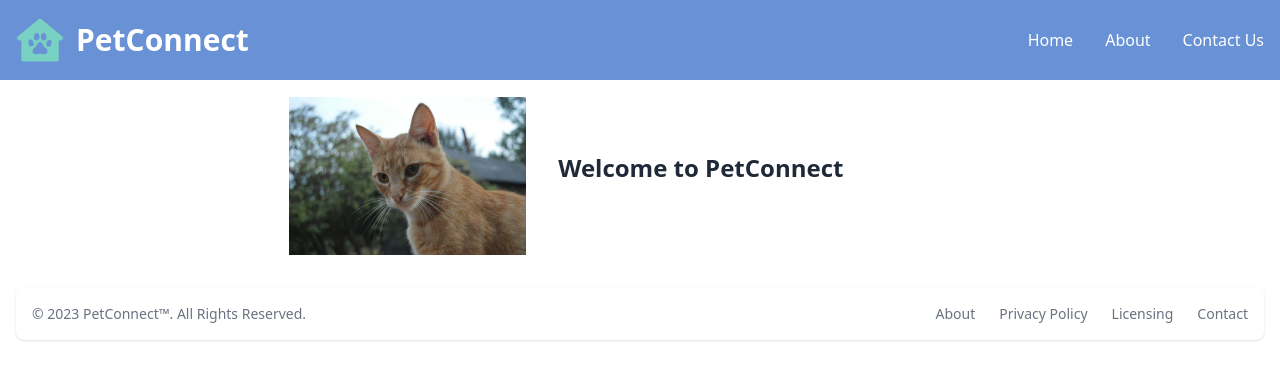
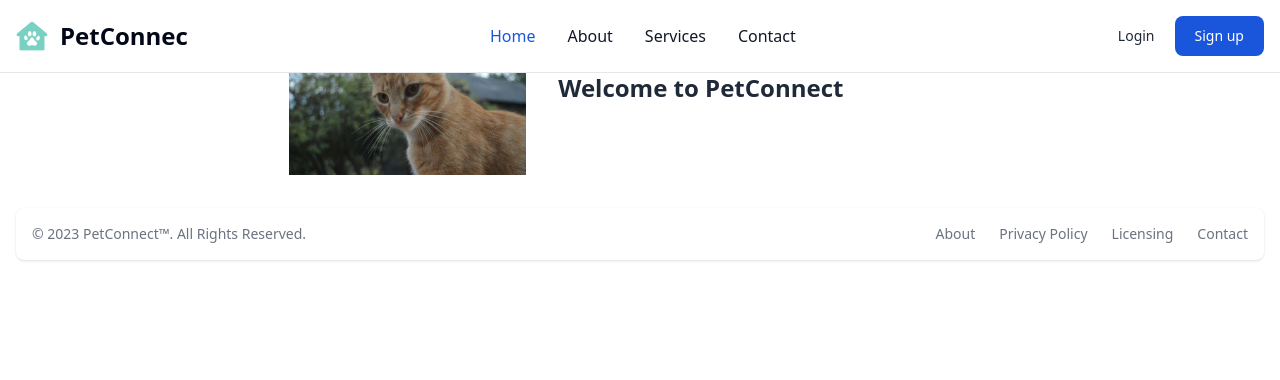
Before and after one commit to SSKiyan25/Pet-Connect, a Vue app: page / in a window 1280 px wide. Shown: the top 380 px of the page. Built offline with nearby package versions, Linux system fonts and the light colour scheme.

Commit message:
Update top_bar.vue

```diff
--- a/src/components/Navigation/top_bar.vue
+++ b/src/components/Navigation/top_bar.vue
@@ -1,25 +1,40 @@
 <template>
-<nav class="bg-[#6892D5] border-gray-200 dark:bg-gray-900">
+
+
+<nav class="bg-white dark:bg-gray-900 fixed w-full z-20 top-0 start-0 border-b border-gray-200 dark:border-gray-600">
   <div class="max-w-screen-xl flex flex-wrap items-center justify-between mx-auto p-4">
   <a href="/" class="flex items-center space-x-3 rtl:space-x-reverse">
-        <img src="/pet-connect-logo.png" class="h-12" alt="Logo" />
-        <span class="self-center text-3xl font-semibold whitespace-nowrap text-[#FFFFFF]">PetConnect</span>
+      <img src="/pet-connect-logo.png" class="h-8">
+      <span class="self-center text-2xl font-semibold whitespace-nowrap dark:text-white">PetConnec</span>
   </a>
-
-    <div class="hidden w-full md:block md:w-auto" id="navbar-default">
-      <ul class="font-medium flex flex-col p-4 md:p-0 mt-4 border border-gray-100 rounded-lg bg-[#6892D5] md:flex-row md:space-x-8 rtl:space-x-reverse md:mt-0 md:border-0 md:bg-[#6892D5] dark:bg-gray-800 md:dark:bg-gray-900 dark:border-gray-700">
+  <div class="flex md:order-2 space-x-3 md:space-x-0 rtl:space-x-reverse">
+    <a href="#" class="text-gray-800 dark:text-white hover:bg-gray-50 focus:ring-4 focus:ring-gray-300 font-medium rounded-lg text-sm px-4 py-2 md:px-5 md:py-2.5 dark:hover:bg-gray-700 focus:outline-none dark:focus:ring-gray-800">Login</a>
+            <a href="#" class="text-white bg-blue-700 hover:bg-blue-800 focus:ring-4 focus:ring-blue-300 font-medium rounded-lg text-sm px-4 py-2 md:px-5 md:py-2.5 dark:bg-blue-600 dark:hover:bg-blue-700 focus:outline-none dark:focus:ring-blue-800">Sign up</a>
+      <button data-collapse-toggle="navbar-sticky" type="button" class="inline-flex items-center p-2 w-10 h-10 justify-center text-sm text-gray-500 rounded-lg md:hidden hover:bg-gray-100 focus:outline-none focus:ring-2 focus:ring-gray-200 dark:text-gray-400 dark:hover:bg-gray-700 dark:focus:ring-gray-600" aria-controls="navbar-sticky" aria-expanded="false">
+        <span class="sr-only">Open main menu</span>
+        <svg class="w-5 h-5" aria-hidden="true" xmlns="http://www.w3.org/2000/svg" fill="none" viewBox="0 0 17 14">
+            <path stroke="currentColor" stroke-linecap="round" stroke-linejoin="round" stroke-width="2" d="M1 1h15M1 7h15M1 13h15"/>
+        </svg>
+    </button>
+  </div>
+  <div class="items-center justify-between hidden w-full md:flex md:w-auto md:order-1" id="navbar-sticky">
+    <ul class="flex flex-col p-4 md:p-0 mt-4 font-medium border border-gray-100 rounded-lg bg-gray-50 md:space-x-8 rtl:space-x-reverse md:flex-row md:mt-0 md:border-0 md:bg-white dark:bg-gray-800 md:dark:bg-gray-900 dark:border-gray-700">
       <li>
-          <router-link to="/" class="block py-3 px-4 text-[#FFFFFF] rounded hover:bg-gray-100 md:hover:bg-transparent md:border-0 md:hover:text-[#344561] md:p-0 dark:text-white md:dark:hover:text-sky-400/25 dark:hover:bg-gray-700 dark:hover:text-white md:dark:hover:bg-transparent" aria-current="page">Home</router-link>
+        <a href="#" class="block py-2 px-3 text-white bg-blue-700 rounded md:bg-transparent md:text-blue-700 md:p-0 md:dark:text-blue-500" aria-current="page">Home</a>
       </li>
       <li>
-          <router-link to="/about" class="block py-3 px-4 text-[#FFFFFF] rounded hover:bg-gray-100 md:hover:bg-transparent md:border-0 md:hover:text-[#344561] md:p-0 dark:text-white md:dark:hover:text-sky-400/25 dark:hover:bg-gray-700 dark:hover:text-white md:dark:hover:bg-transparent">About</router-link>
+        <a href="#" class="block py-2 px-3 text-gray-900 rounded hover:bg-gray-100 md:hover:bg-transparent md:hover:text-blue-700 md:p-0 md:dark:hover:text-blue-500 dark:text-white dark:hover:bg-gray-700 dark:hover:text-white md:dark:hover:bg-transparent dark:border-gray-700">About</a>
       </li>
       <li>
-          <router-link to="/contactUs" class="block py-3 px-4 text-[#FFFFFF] rounded hover:bg-gray-100 md:hover:bg-transparent md:border-0 md:hover:text-[#344561] md:p-0 dark:text-white md:dark:hover:text-sky-400/25 dark:hover:bg-gray-700 dark:hover:text-white md:dark:hover:bg-transparent">Contact Us</router-link>
+        <a href="#" class="block py-2 px-3 text-gray-900 rounded hover:bg-gray-100 md:hover:bg-transparent md:hover:text-blue-700 md:p-0 md:dark:hover:text-blue-500 dark:text-white dark:hover:bg-gray-700 dark:hover:text-white md:dark:hover:bg-transparent dark:border-gray-700">Services</a>
+      </li>
+      <li>
+        <a href="#" class="block py-2 px-3 text-gray-900 rounded hover:bg-gray-100 md:hover:bg-transparent md:hover:text-blue-700 md:p-0 md:dark:hover:text-blue-500 dark:text-white dark:hover:bg-gray-700 dark:hover:text-white md:dark:hover:bg-transparent dark:border-gray-700">Contact</a>
       </li>
     </ul>
   </div>
   </div>
 </nav>
 
+
 </template>
```
Lines whose indentation alone changed are shown as unchanged.
